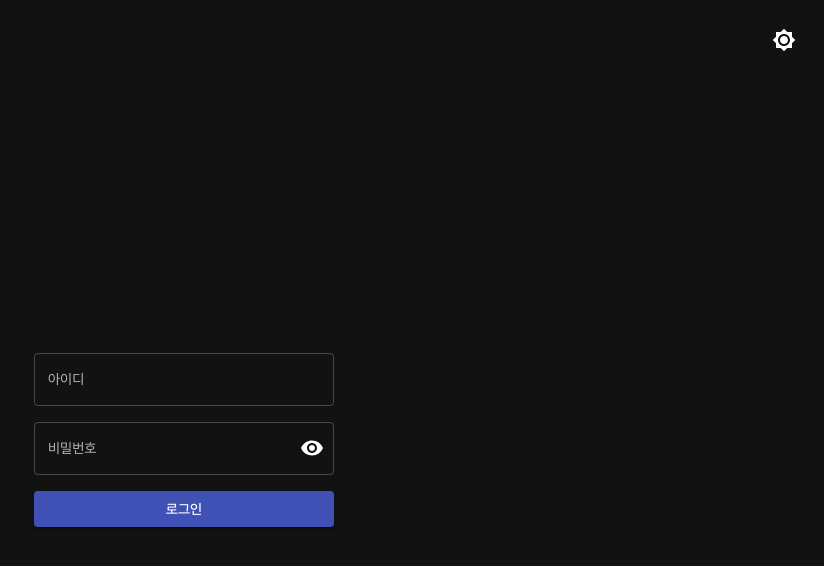
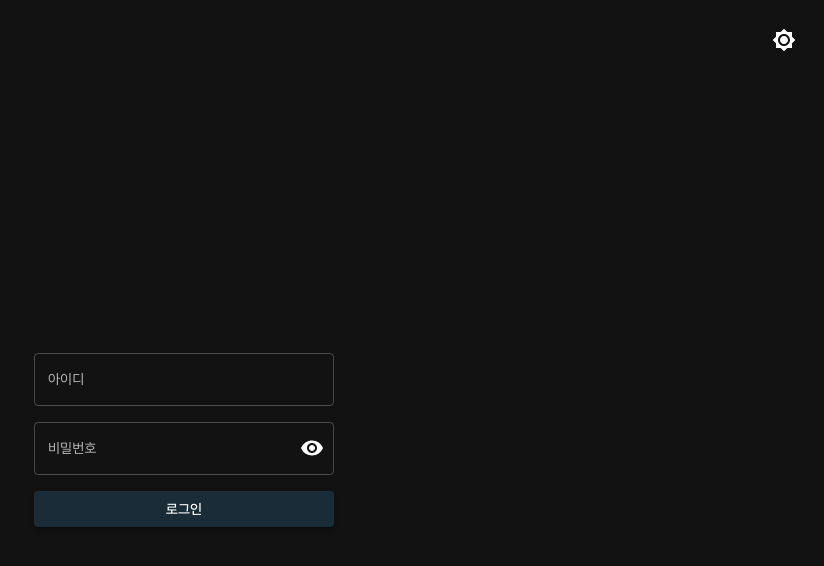
Before and after one commit to npthl2/ai-pr, a React (Vite) app: page /login in a window 1280 px wide. Shown: the top 566 px of the page, without its empty margins (456-1280 px from the left). Built offline with nearby package versions, Linux system fonts and the light colour scheme.

Commit message:
feat: 테마 수정
grey 추가
다크모드 색상 조정

```diff
--- /dev/null
+++ b/src/theme/config/colors.ts
@@ -0,0 +1,28 @@
+export const colors = {
+  grey: {
+    light: {
+      50: '#F7F9FA',
+      100: '#E5E8EB',
+      200: '#D1D6DA',
+      300: '#B8BFC6',
+      400: '#9FA7B0',
+      500: '#868F99',
+      600: '#6E7782',
+      700: '#585F69',
+      800: '#3F464E',
+      900: '#272E35',
+    },
+    dark: {
+      50: '#272E35',
+      100: '#3F464E',
+      200: '#585F69',
+      300: '#6E7782',
+      400: '#868F99',
+      500: '#9FA7B0',
+      600: '#B8BFC6',
+      700: '#D1D6DA',
+      800: '#E5E8EB',
+      900: '#F7F9FA',
+    },
+  },
+};
--- a/src/theme/theme.ts
+++ b/src/theme/theme.ts
@@ -1,28 +1,25 @@
 import { createTheme } from '@mui/material/styles';
 import typography from './config/typography';
+import { colors } from './config/colors';
 
 export const getTheme = (mode: 'light' | 'dark') => {
   return createTheme({
     palette: {
+      mode,
       primary: {
-        main: mode === 'dark' ? '#3F51B5' : '#05151F',
+        main: mode === 'dark' ? '#1A2C37' : '#05151F',
+        light: mode === 'dark' ? '#2A3F4D' : '#1A2C37',
+        dark: mode === 'dark' ? '#05151F' : '#000F14',
+        contrastText: '#FFFFFF',
       },
-      grey: {
-        50: '#F7F9FA',
-        100: '#E5E8EB',
-        200: '#D1D6DA',
-        300: '#B8BFC6',
-        400: '#9FA7B0',
-        500: '#868F99',
-        600: '#6E7782',
-        700: '#585F69',
-        800: '#3F464E',
-        900: '#272E35',
+      secondary: {
+        main: mode === 'dark' ? '#FF4D54' : '#FE2E36',
+        light: mode === 'dark' ? '#FF6B71' : '#FF4D54',
+        dark: mode === 'dark' ? '#FE2E36' : '#E62932',
+        contrastText: '#FFFFFF',
       },
-      mode,
+      grey: colors.grey[mode],
     },
     typography,
   });
 };
-
-// lebel 추가 필요
```
